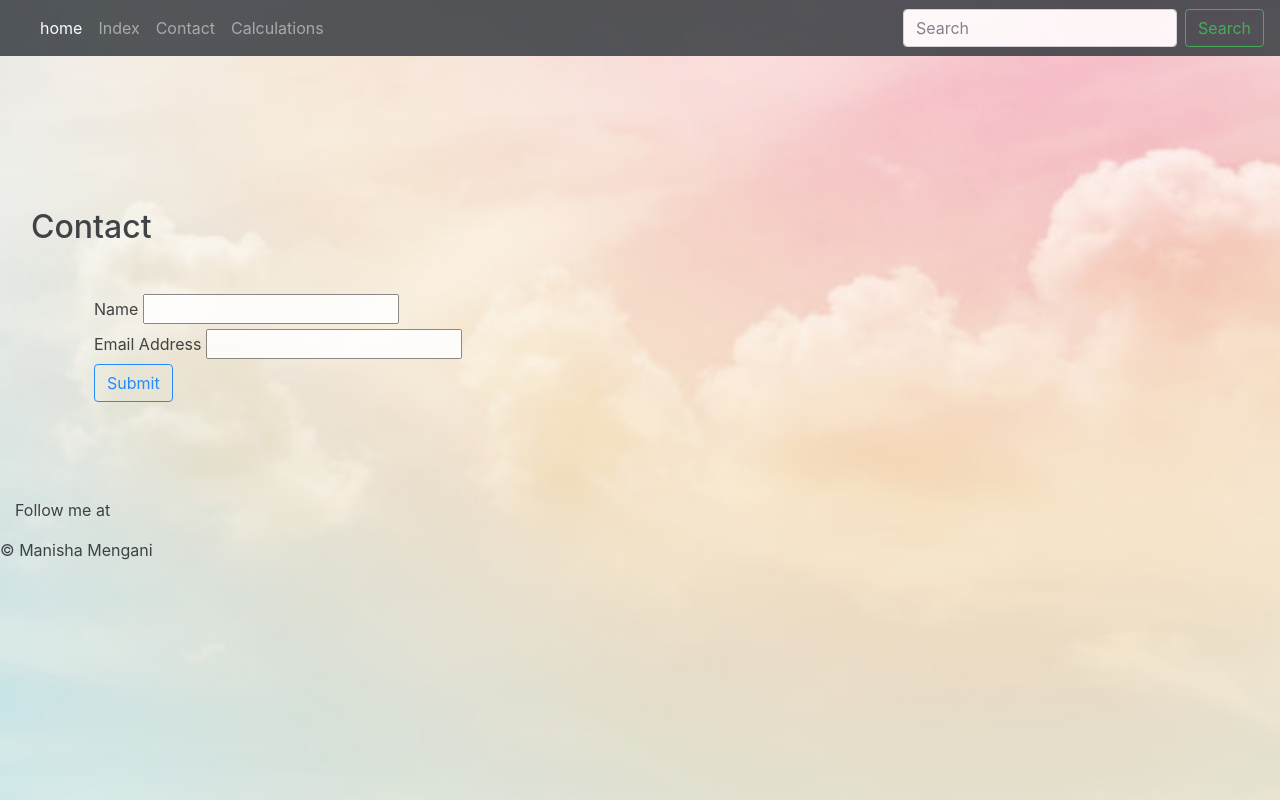
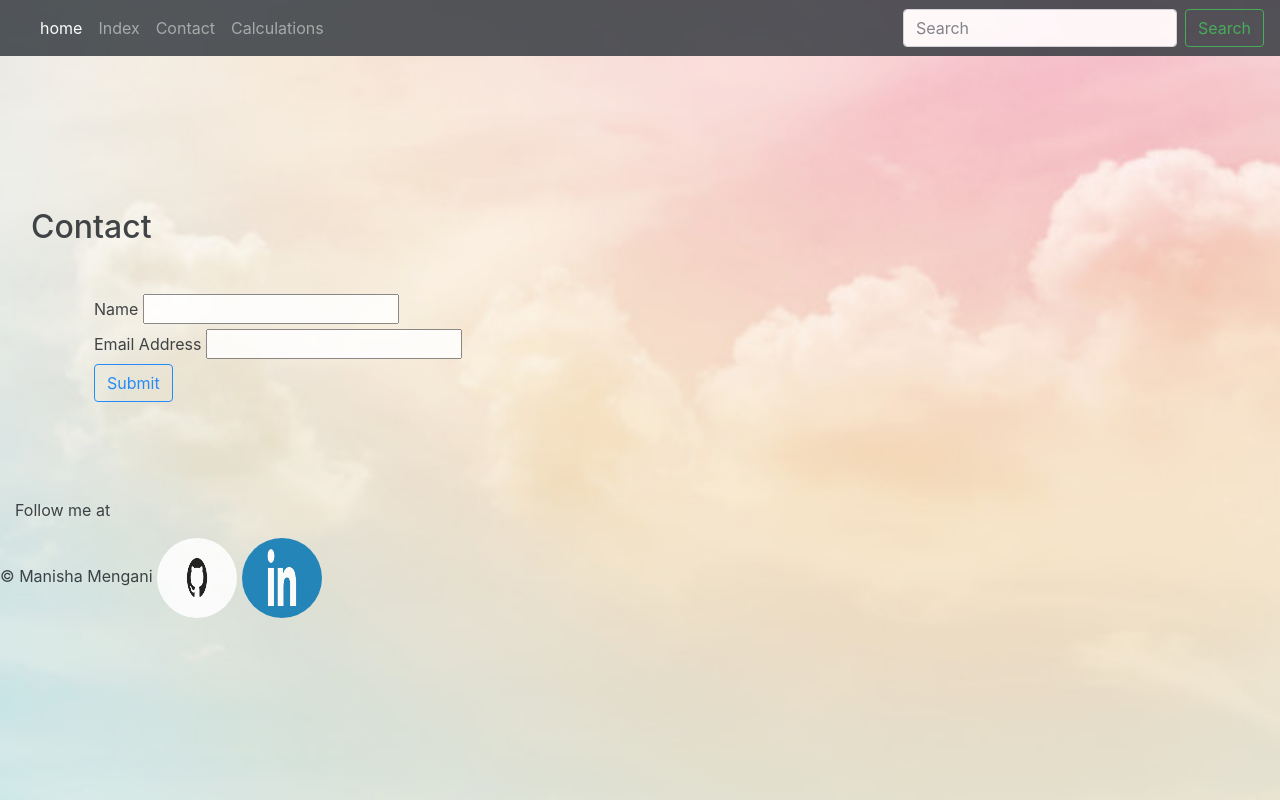
Before and after one commit to Manisha-Mengani/p2-about-me, a plain HTML site: page ContactMe.html in a window 1280 px wide. Drawn offline with nearby package versions, Linux system fonts and the light colour scheme.

Commit message:
Added social media links in contact form

```diff
--- a/ContactMe.html
+++ b/ContactMe.html
@@ -82,6 +82,9 @@
 
     <footer>
         &copy; Manisha Mengani
+		<a href="https://github.com/Manisha-Mengani"><img src="css/github.png" width=80 height=80 alt="Github"></a>
+
+	   <a href="https://www.linkedin.com/feed/"><img src="css/linkedin.png" width=80 height=80 alt="facebook"></a>
     </footer>
     </body>
  </html>
```
Also changed, not shown: calculations.html (+3 -0 lines).
